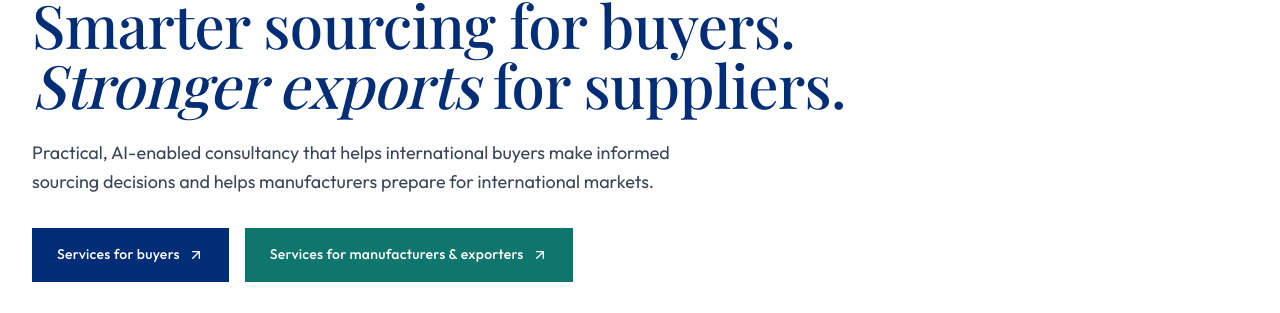
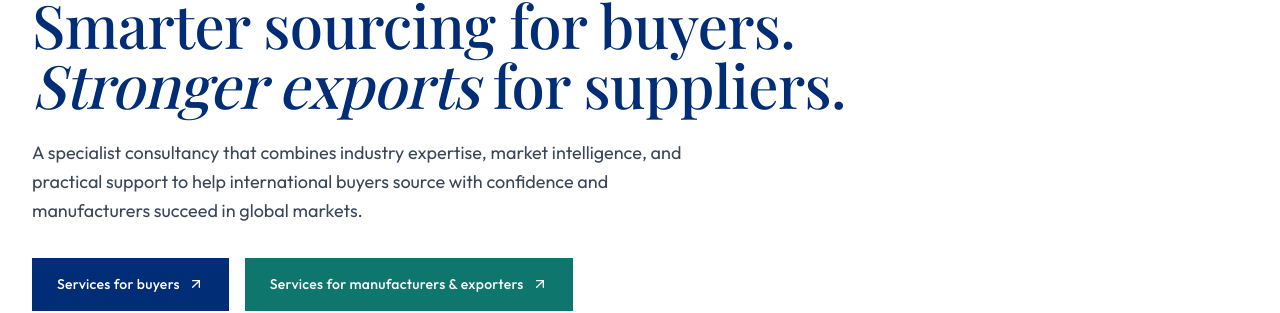
Before and after one commit to eec-tools/EEC-Website-, a Next.js app in the folder frontend/: page /services in a window 1280 px wide. Shown: the part 278-591 px from the top of the page. Built offline with nearby package versions, Linux system fonts and the light colour scheme; no server answers; a web font is replaced by a local one.

Commit message:
changed line of ai-enabled

```diff
--- a/frontend/src/components/HomeServices.jsx
+++ b/frontend/src/components/HomeServices.jsx
@@ -103,8 +103,7 @@ export default function HomeServices() {
             Smarter Sourcing for Buyers. Stronger Export Capabilities for Suppliers.
           </p>
           <p className="mt-3 max-w-3xl text-sm leading-relaxed text-[#3A4759] lg:text-base">
-            EEC offers practical, AI-enabled consultancy services to help international buyers make informed sourcing
-            decisions and manufacturers prepare for international markets.
+            EEC helps international buyers identify, evaluate, and select reliable manufacturing partners while supporting manufacturers in improving their export readiness, meeting buyer expectations, and accessing new international business opportunities.
           </p>
         </div>
 
--- a/frontend/src/views/Services.jsx
+++ b/frontend/src/views/Services.jsx
@@ -113,7 +113,7 @@ export default function Services() {
             Smarter sourcing for buyers. <span className="gold-text">Stronger exports</span> for suppliers.
           </p>
           <p className="mt-6 text-[#3A4759] max-w-2xl text-lg leading-relaxed">
-            Practical, AI-enabled consultancy that helps international buyers make informed sourcing decisions and helps manufacturers prepare for international markets.
+            A specialist consultancy that combines industry expertise, market intelligence, and practical support to help international buyers source with confidence and manufacturers succeed in global markets.
           </p>
           <div className="mt-8 flex flex-wrap gap-4">
             <Link href="#buyer-services" className="eec-btn-primary" data-testid="services-hero-buyers">
```
